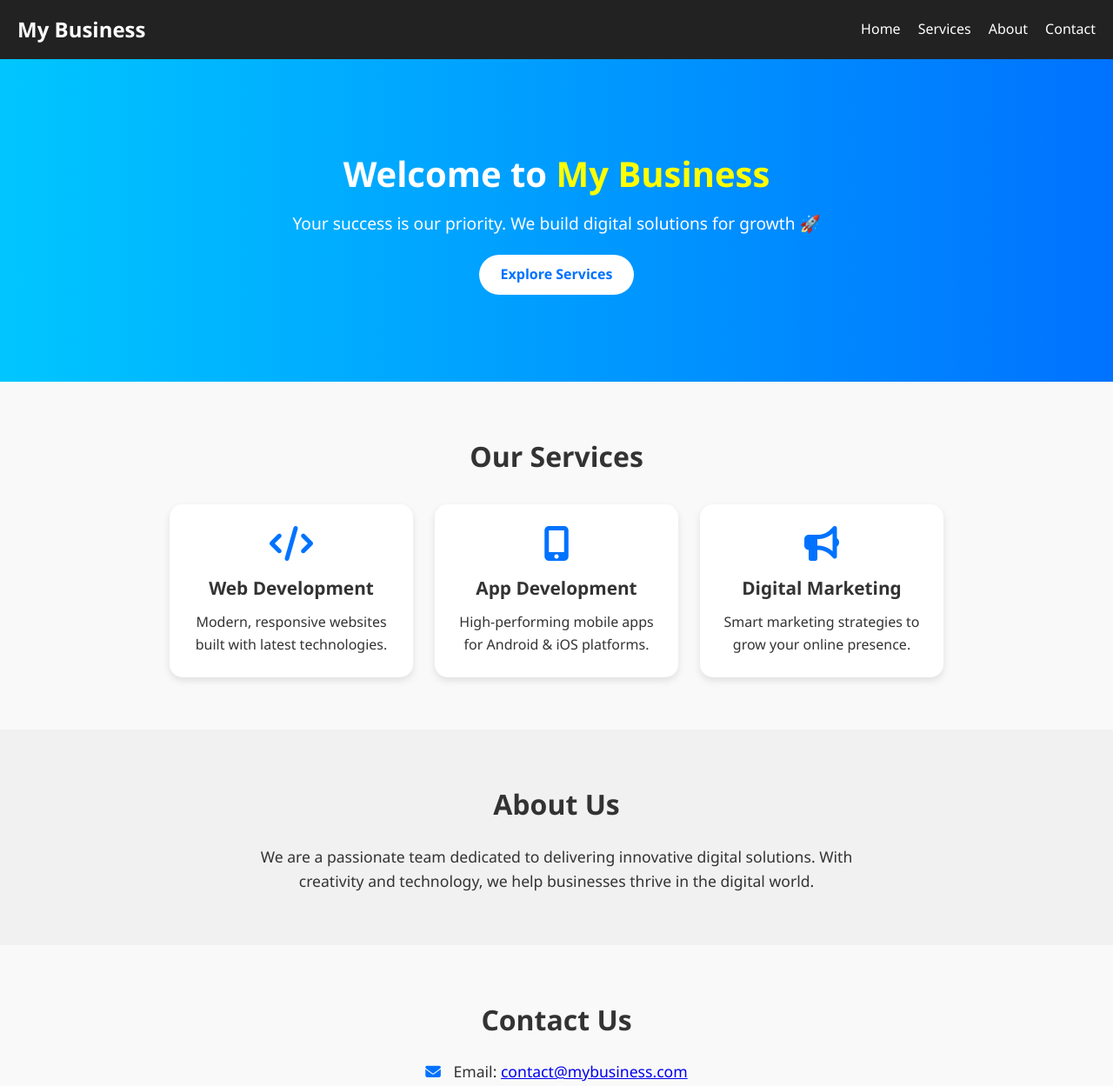
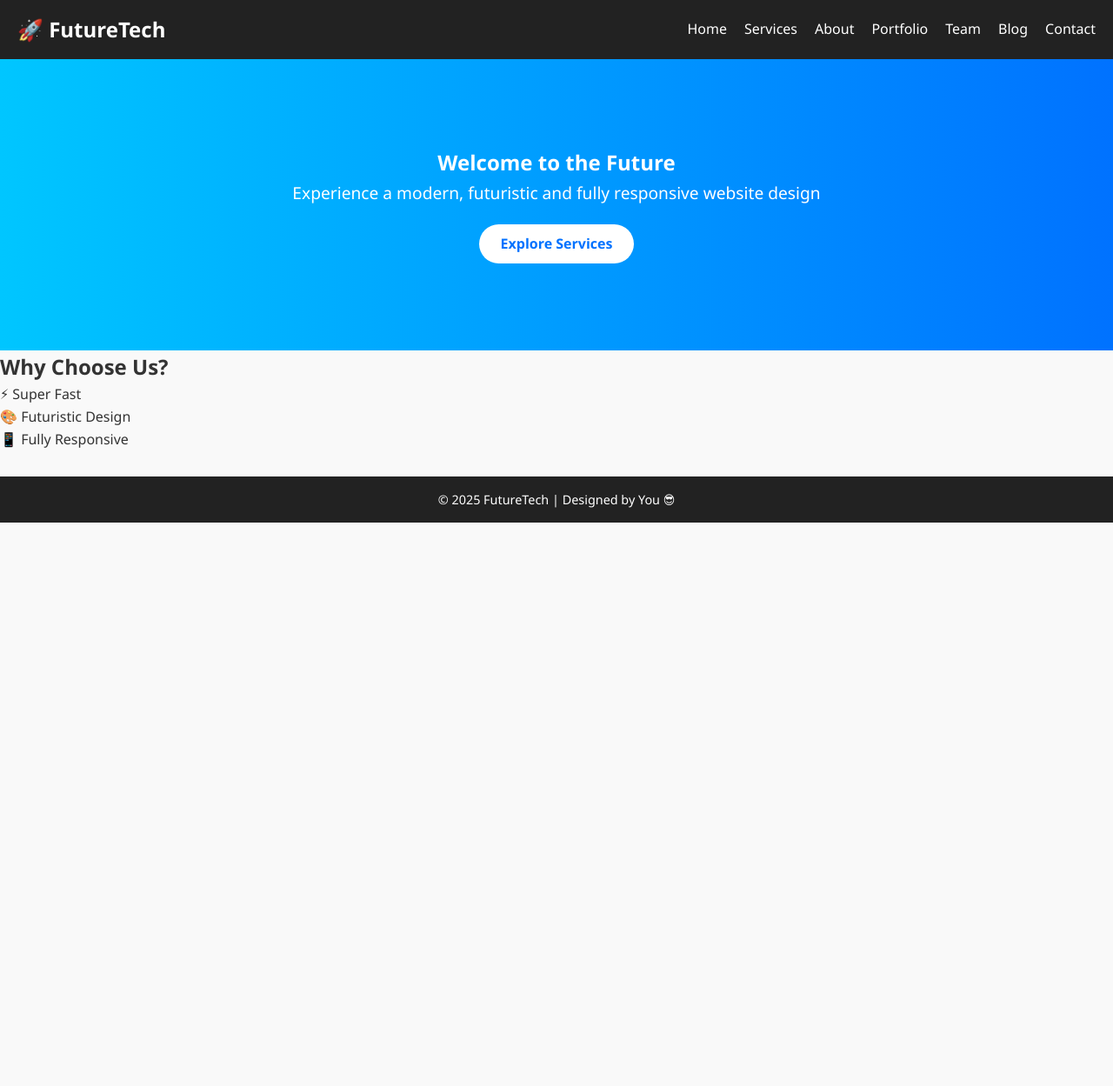
Before and after one commit to ranshugaur95-create/My.website-, a plain HTML site: page index.html in a window 1280 px wide. Shown: the top 1249 px of the page at 87% size. After the commit the page ends 800 px from the top, so only its background shows below. Drawn offline with Linux system fonts and the light colour scheme.

Commit message:
Add files via upload

```diff
--- a/index.html
+++ b/index.html
@@ -3,79 +3,44 @@
 <head>
   <meta charset="UTF-8">
   <meta name="viewport" content="width=device-width, initial-scale=1.0">
-  <title>My Business</title>
+  <title>Futuristic Website - Home</title>
   <link rel="stylesheet" href="style.css">
-  <!-- Font Awesome for Icons -->
-  <link rel="stylesheet" href="https://cdnjs.cloudflare.com/ajax/libs/font-awesome/6.5.0/css/all.min.css">
 </head>
 <body>
-  <!-- Navbar -->
   <header>
-    <nav>
-      <div class="logo">My Business</div>
+    <nav class="navbar">
+      <h1 class="logo">🚀 FutureTech</h1>
       <ul class="nav-links">
-        <li><a href="#home">Home</a></li>
-        <li><a href="#services">Services</a></li>
-        <li><a href="#about">About</a></li>
-        <li><a href="#contact">Contact</a></li>
+        <li><a href="index.html" class="active">Home</a></li>
+        <li><a href="services.html">Services</a></li>
+        <li><a href="about.html">About</a></li>
+        <li><a href="portfolio.html">Portfolio</a></li>
+        <li><a href="team.html">Team</a></li>
+        <li><a href="blog.html">Blog</a></li>
+        <li><a href="contact.html">Contact</a></li>
       </ul>
     </nav>
   </header>
 
-  <!-- Hero Section -->
-  <section id="home" class="hero">
-    <h1>Welcome to <span>My Business</span></h1>
-    <p>Your success is our priority. We build digital solutions for growth 🚀</p>
-    <a href="#services" class="btn">Explore Services</a>
-  </section>
-
-  <!-- Services Section -->
-  <section id="services">
-    <h2>Our Services</h2>
-    <div class="service-box">
-      <div class="card">
-        <i class="fas fa-code"></i>
-        <h3>Web Development</h3>
-        <p>Modern, responsive websites built with latest technologies.</p>
-      </div>
-      <div class="card">
-        <i class="fas fa-mobile-alt"></i>
-        <h3>App Development</h3>
-        <p>High-performing mobile apps for Android & iOS platforms.</p>
-      </div>
-      <div class="card">
-        <i class="fas fa-bullhorn"></i>
-        <h3>Digital Marketing</h3>
-        <p>Smart marketing strategies to grow your online presence.</p>
-      </div>
+  <section class="hero">
+    <div class="hero-content">
+      <h2>Welcome to the Future</h2>
+      <p>Experience a modern, futuristic and fully responsive website design</p>
+      <a href="services.html" class="btn">Explore Services</a>
     </div>
   </section>
 
-  <!-- About Section -->
-  <section id="about">
-    <h2>About Us</h2>
-    <p>We are a passionate team dedicated to delivering innovative digital solutions.
-       With creativity and technology, we help businesses thrive in the digital world.</p>
-  </section>
-
-  <!-- Contact Section -->
-  <section id="contact">
-    <h2>Contact Us</h2>
-    <div class="contact-info">
-      <p><i class="fas fa-envelope"></i> Email: <a href="mailto:contact@mybusiness.com">contact@mybusiness.com</a></p>
-      <p><i class="fas fa-phone"></i> Phone: +91 98765 43210</p>
-      <p><i class="fas fa-map-marker-alt"></i> Location: New Delhi, India</p>
+  <section class="features">
+    <h2>Why Choose Us?</h2>
+    <div class="feature-container">
+      <div class="feature-card">⚡ Super Fast</div>
+      <div class="feature-card">🎨 Futuristic Design</div>
+      <div class="feature-card">📱 Fully Responsive</div>
     </div>
   </section>
 
-  <!-- Footer -->
   <footer>
-    <p>© 2025 My Business. All rights reserved.</p>
+    <p>© 2025 FutureTech | Designed by You 😎</p>
   </footer>
-
-  <!-- Smooth Scroll -->
-  <script>
-    document.querySelectorAll('a[href^="#"]').forEach(anchor => {
-      anchor.addEventListener("click", function(e) {
-        e.preventDefault();
-        document.querySelector(this.getAttribute("
+</body>
+</html>
```
